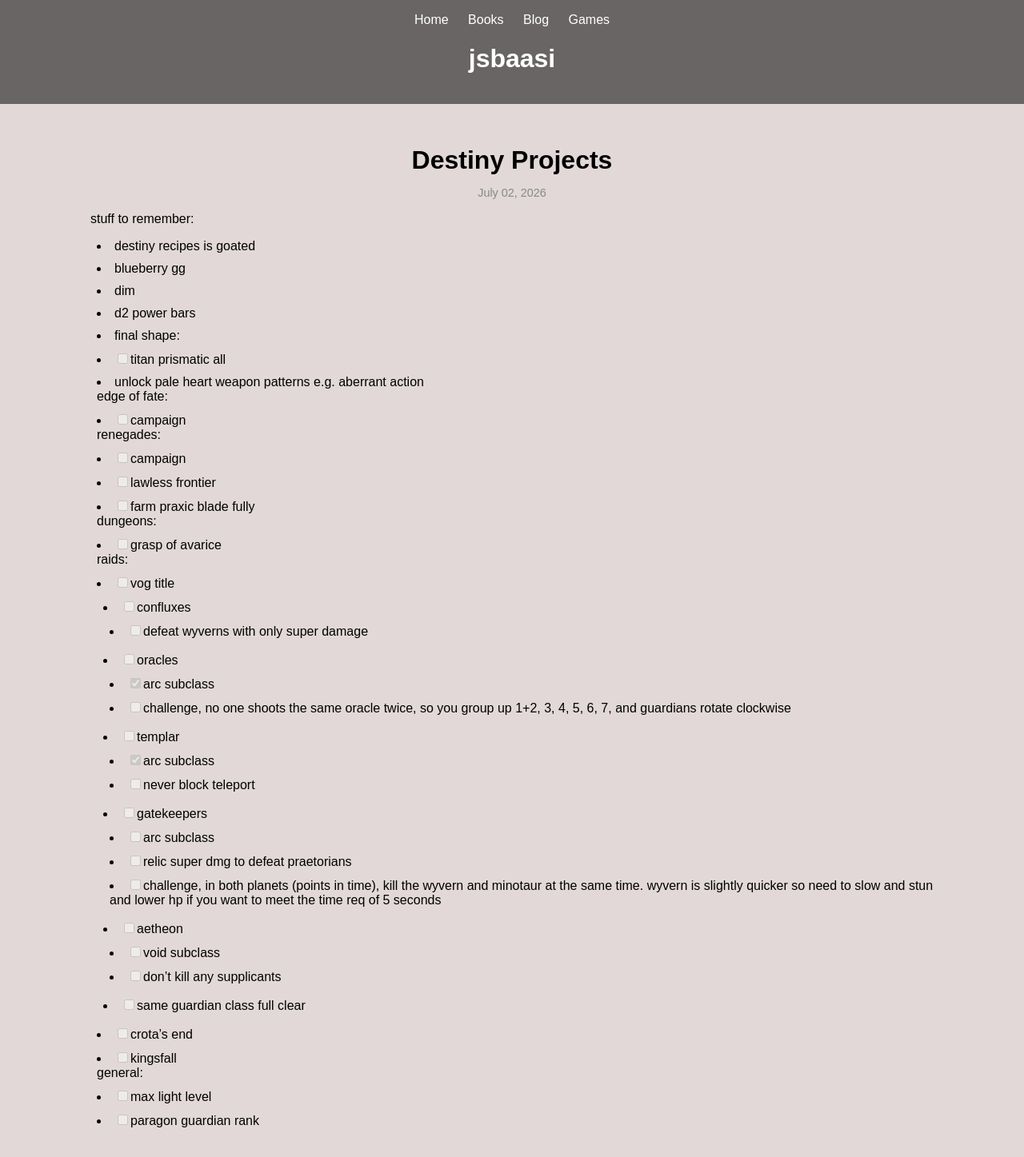
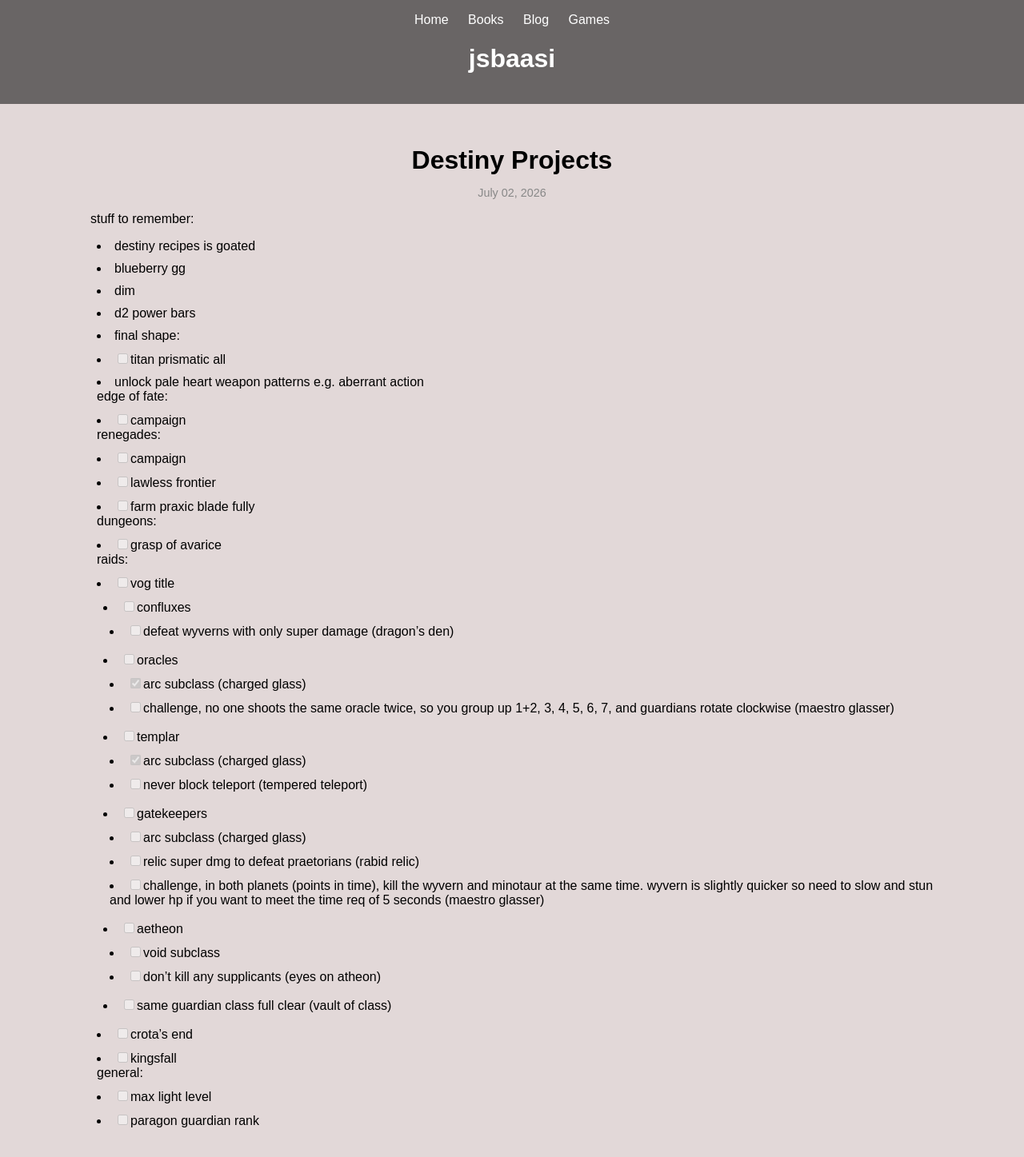
Before and after one commit to jsbaasi/jsbaasi.github.io, a Jekyll site: the page built from _posts/2026-07-02-destiny-projects.md, in a window 1280 px wide. Shown: the whole page at 80% size. Built offline with Jekyll 4.4.1, drawn with Linux system fonts in a browser that asks for light colours.

Commit message:
vault backup: 2026-07-03 10:08:22

```diff
--- a/_posts/2026-07-02-destiny-projects.md
+++ b/_posts/2026-07-02-destiny-projects.md
@@ -25,21 +25,21 @@
 raids:
 - [ ] vog title
 	- [ ] confluxes
-		- [ ] defeat wyverns with only super damage
+		- [ ] defeat wyverns with only super damage (dragon's den)
 	- [ ] oracles
-		- [x] arc subclass
-		- [ ] challenge, no one shoots the same oracle twice, so you group up 1+2, 3, 4, 5, 6, 7, and guardians rotate clockwise
+		- [x] arc subclass (charged glass)
+		- [ ] challenge, no one shoots the same oracle twice, so you group up 1+2, 3, 4, 5, 6, 7, and guardians rotate clockwise (maestro glasser)
 	- [ ] templar
-		- [x] arc subclass
-		- [ ] never block teleport
+		- [x] arc subclass (charged glass)
+		- [ ] never block teleport (tempered teleport)
 	- [ ] gatekeepers
-		- [ ] arc subclass
-		- [ ] relic super dmg to defeat praetorians
-		- [ ] challenge, in both planets (points in time), kill the wyvern and minotaur at the same time. wyvern is slightly quicker so need to slow and stun and lower hp if you want to meet the time req of 5 seconds
+		- [ ] arc subclass (charged glass)
+		- [ ] relic super dmg to defeat praetorians (rabid relic)
+		- [ ] challenge, in both planets (points in time), kill the wyvern and minotaur at the same time. wyvern is slightly quicker so need to slow and stun and lower hp if you want to meet the time req of 5 seconds (maestro glasser)
 	- [ ] aetheon
 		- [ ] void subclass
-		- [ ] don't kill any supplicants
-	- [ ] same guardian class full clear
+		- [ ] don't kill any supplicants (eyes on atheon)
+	- [ ] same guardian class full clear (vault of class)
 - [ ] crota's end
 - [ ] kingsfall
 general:
```
